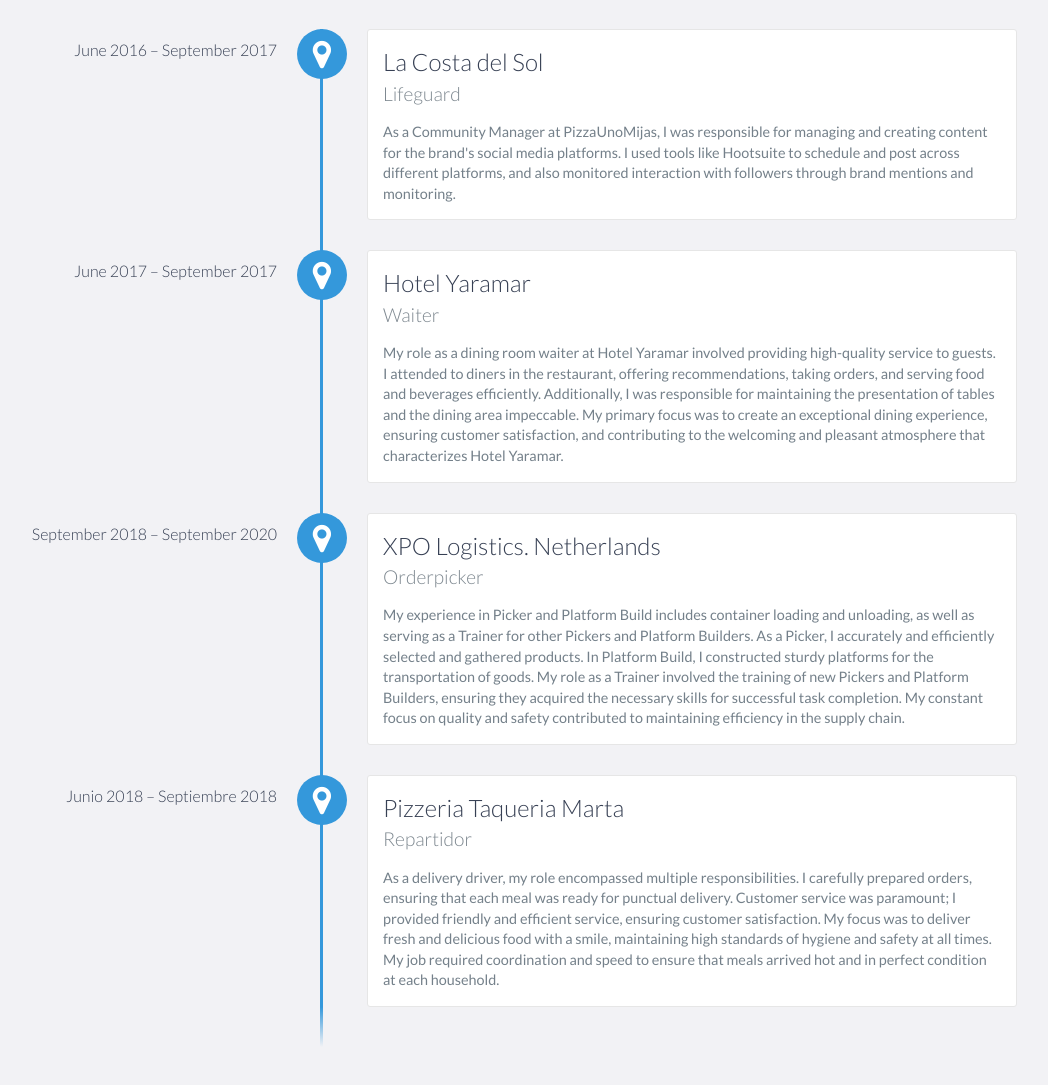
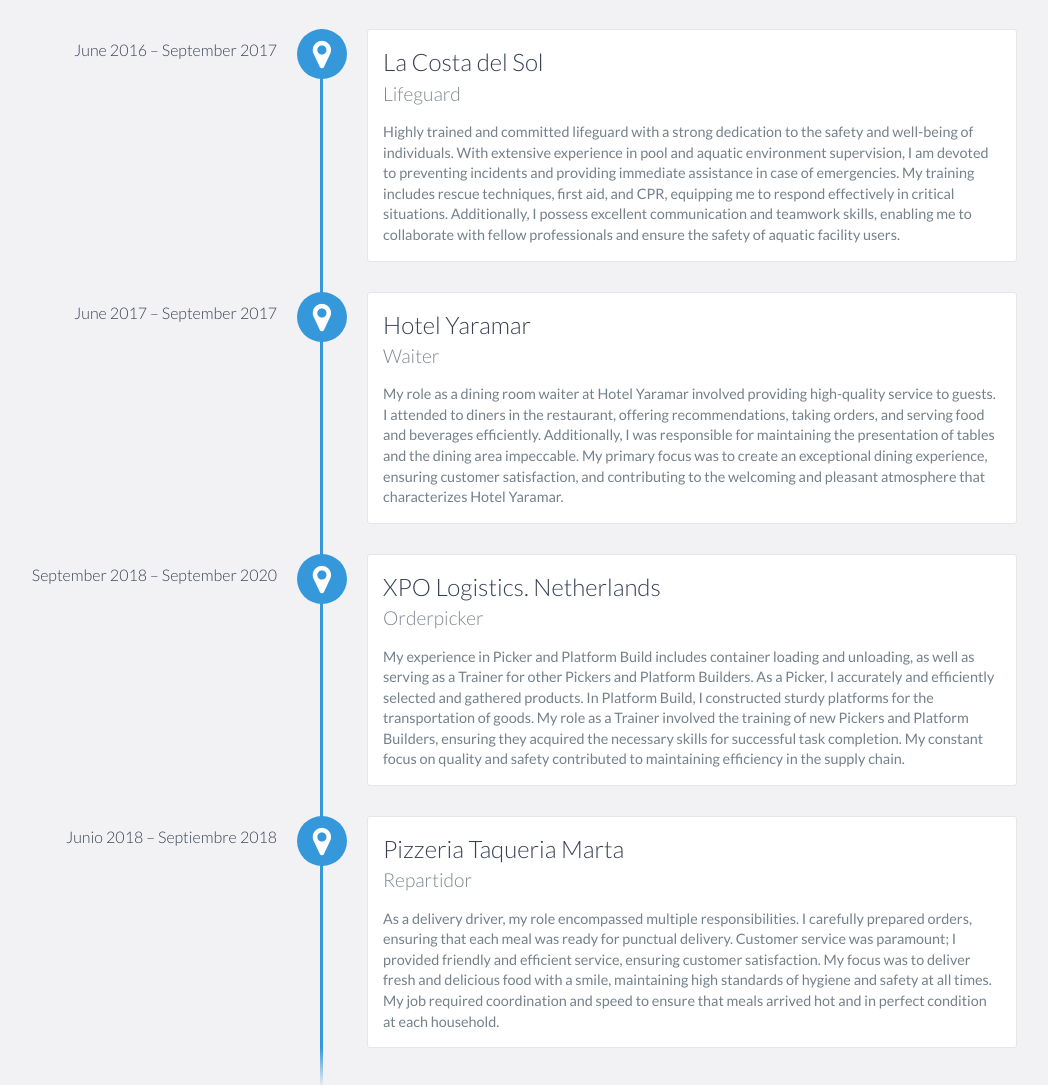
Before and after one commit to Perdominho/frank, a website: page en/index.html in a window 1280 px wide. Shown: the part 1260-2345 px from the top of the page, without its empty margins (123-1171 px from the left). Drawn offline with nearby package versions, Linux system fonts and the light colour scheme.

Commit message:
Update index.html

```diff
--- a/en/index.html
+++ b/en/index.html
@@ -92,7 +92,7 @@
             <div data-date="June 2016 – September 2017">
                 <h3>La Costa del Sol</h3>
                 <h4>Lifeguard</h4>
-                <p>As a Community Manager at PizzaUnoMijas, I was responsible for managing and creating content for the brand's social media platforms. I used tools like Hootsuite to schedule and post across different platforms, and also monitored interaction with followers through brand mentions and monitoring.</p>
+                <p>Highly trained and committed lifeguard with a strong dedication to the safety and well-being of individuals. With extensive experience in pool and aquatic environment supervision, I am devoted to preventing incidents and providing immediate assistance in case of emergencies. My training includes rescue techniques, first aid, and CPR, equipping me to respond effectively in critical situations. Additionally, I possess excellent communication and teamwork skills, enabling me to collaborate with fellow professionals and ensure the safety of aquatic facility users.</p>
             </div>
 
             <div data-date="June 2017 – September 2017">
```
